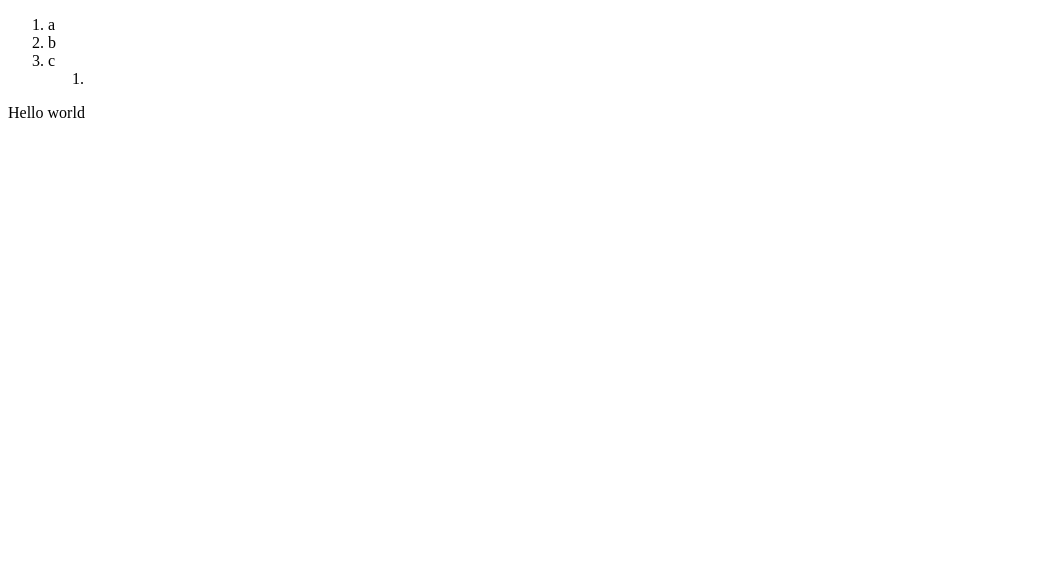
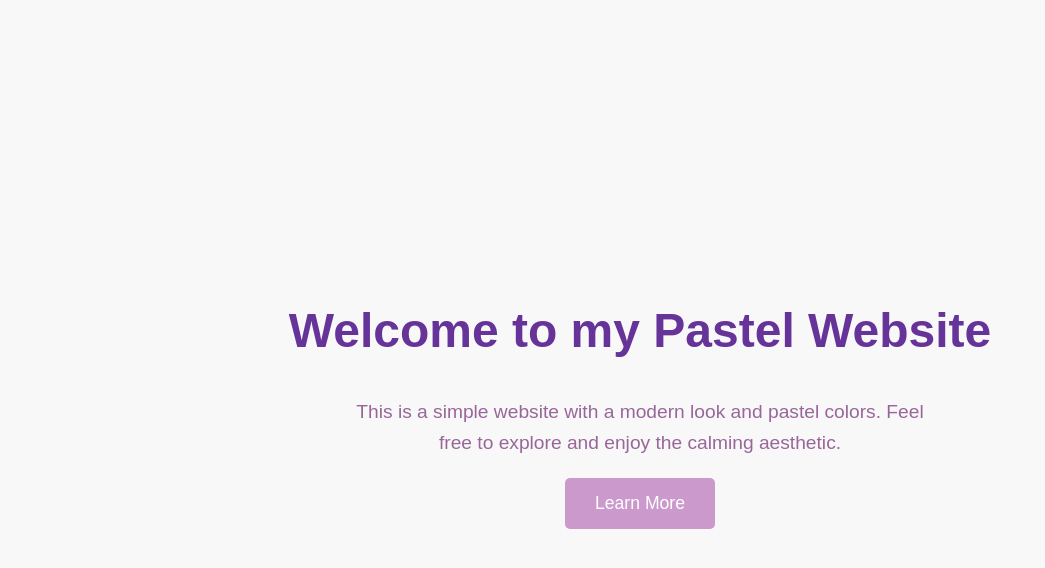
Before and after one commit to faeem12e2/Test121, a plain HTML site: page index.html in a window 1280 px wide. Shown: the whole page, without its empty margins (0-1045 px from the left). Drawn offline with Linux system fonts and the light colour scheme.

Commit message:
index.html

```diff
--- a/index.html
+++ b/index.html
@@ -1,25 +1,55 @@
 <!DOCTYPE html>
-<html>
+<html lang="en">
+<head>
+    <meta charset="UTF-8">
+    <meta name="viewport" content="width=device-width, initial-scale=1.0">
+    <title>Pastel Website</title>
+    <style>
+        body {
+            font-family: 'Arial', sans-serif;
+            background-color: #f8f8f8;
+            display: flex;
+            flex-direction: column;
+            align-items: center;
+            justify-content: center;
+            min-height: 100vh;
+            margin: 0;
+        }
 
-<head>
-  <meta charset="utf-8">
-  <meta name="viewport" content="width=device-width">
-  <title>replit</title>
-  <link href="style.css" rel="stylesheet" type="text/css" />
+        h1 {
+            color: #663399; /* Pastel purple */
+            font-size: 3rem;
+            margin-bottom: 20px;
+        }
+
+        p {
+            color: #996699; /* Pastel pink */
+            font-size: 1.2rem;
+            line-height: 1.6;
+            text-align: center;
+            max-width: 600px;
+        }
+
+        button {
+            background-color: #cc99cc; /* Pastel lavender */
+            color: white;
+            padding: 15px 30px;
+            border: none;
+            border-radius: 5px;
+            font-size: 1.1rem;
+            cursor: pointer;
+            transition: background-color 0.3s ease;
+        }
+
+        button:hover {
+            background-color: #9966cc; /* Darker lavender */
+        }
+    </style>
 </head>
-<ol>
-   <li>a</li>
-   <li>b</li>
-   <li>c
-   <ol>
-      <li></li>
-   </ol>
-   </li>
-</ol>
-
 <body>
-  Hello world
-  <script src="script.js"></script>
+    <h1>Welcome to my Pastel Website</h1>
+    <p>This is a simple website with a modern look and pastel colors.
+       Feel free to explore and enjoy the calming aesthetic.</p>
+    <button>Learn More</button>
 </body>
-
 </html>
```
